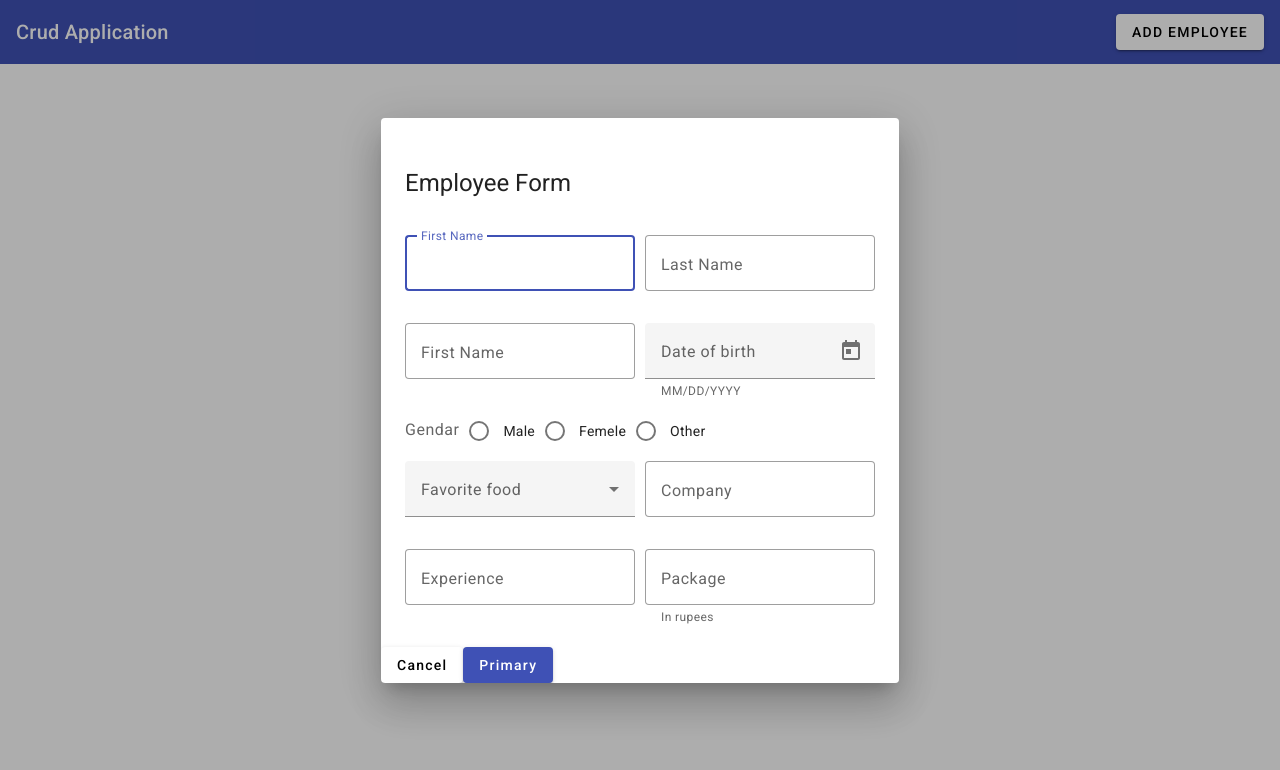
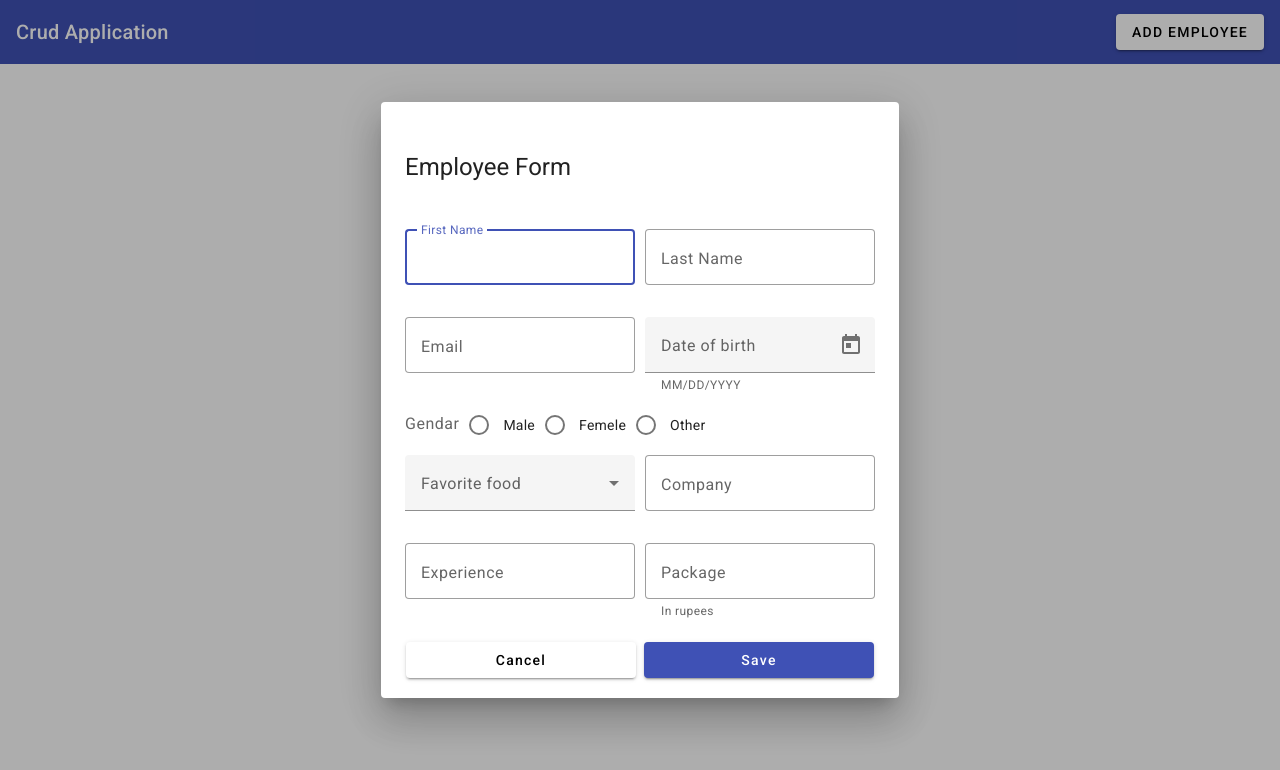
Before and after one commit to balldev1/Learn-AngularCRUD, an Angular app: page / in a window 1280 px wide. Both pictures are taken after a click on the button "ADD EMPLOYEE". Shown: the top 770 px of the page. Built offline with nearby package versions, Linux system fonts and the light colour scheme.

Commit message:
formGroup

```diff
--- a/src/app/app.module.ts
+++ b/src/app/app.module.ts
@@ -8,7 +8,7 @@ import {MatIconModule} from '@angular/material/icon';
 import {MatButtonModule} from '@angular/material/button';
 import {MatToolbarModule} from '@angular/material/toolbar';
 import { EmpAddEditComponent } from './emp-add-edit/emp-add-edit.component';
-import {MatDialogContent, MatDialogTitle} from "@angular/material/dialog";
+import {MatDialogActions, MatDialogContent, MatDialogTitle} from "@angular/material/dialog";
 import {MatInput} from "@angular/material/input";
 import {MatInputModule} from '@angular/material/input';
 import {MatFormFieldModule} from '@angular/material/form-field';
@@ -16,6 +16,7 @@ import {MatDatepickerModule} from '@angular/material/datepicker';
 import {provideNativeDateAdapter} from '@angular/material/core';
 import {MatRadioModule} from '@angular/material/radio';
 import {MatSelectModule} from '@angular/material/select';
+import { ReactiveFormsModule } from '@angular/forms';
 
 @NgModule({
   declarations: [
@@ -26,7 +27,7 @@ import {MatSelectModule} from '@angular/material/select';
     BrowserModule,
     AppRoutingModule,
     MatToolbarModule, MatButtonModule, MatIconModule, MatDialogTitle, MatDialogContent, MatInputModule, MatInput,
-    MatFormFieldModule,MatDatepickerModule,MatRadioModule,MatSelectModule
+    MatFormFieldModule, MatDatepickerModule, MatRadioModule, MatSelectModule, MatDialogActions,ReactiveFormsModule
   ],
   providers: [
     provideClientHydration(),
--- a/src/app/emp-add-edit/emp-add-edit.component.html
+++ b/src/app/emp-add-edit/emp-add-edit.component.html
@@ -1,27 +1,35 @@
 <div mat-dialog-title>
   <h1>Employee Form</h1>
 </div>
+<!-- formGroup ใช้ form ของ empform-->
+<!-- input => formControlName="firstName" คือให้ input นี้เก็บค่าที่กรอกเข้ามาไว้ที่ firstname ใน empform.firstname-->
+<!-- https://angular.io/guide/reactive-forms -->
+<form [formGroup]="empForm" (ngSubmit)="onFormSubmit()">
 <div mat-dialog-content class="content">
 
   <div class="row">
     <mat-form-field appearance="outline">
       <mat-label>First Name</mat-label>
-      <input matInput type="text" placeholder="Ex. Technical">
+      <input formControlName="firstName"
+             matInput type="text" placeholder="Ex. Technical">
     </mat-form-field>
     <mat-form-field appearance="outline">
       <mat-label>Last Name</mat-label>
-      <input matInput placeholder="Ex. Babaji">
+      <input formControlName="lastName"
+        matInput placeholder="Ex. Babaji">
     </mat-form-field>
   </div>
 
   <div class="row">
     <mat-form-field appearance="outline">
-      <mat-label>First Name</mat-label>
-      <input matInput type="text" placeholder="Ex. test@gmail.com">
+      <mat-label>Email</mat-label>
+      <input formControlName="email"
+        matInput type="text" placeholder="Ex. test@gmail.com">
     </mat-form-field>
     <mat-form-field>
       <mat-label>Date of birth</mat-label>
-      <input matInput [matDatepicker]="picker">
+      <input formControlName="dob"
+        matInput [matDatepicker]="picker">
       <mat-hint>MM/DD/YYYY</mat-hint>
       <mat-datepicker-toggle matIconSuffix [for]="picker"></mat-datepicker-toggle>
       <mat-datepicker #picker></mat-datepicker>
@@ -29,7 +37,8 @@
   </div>
 
   <div class="row">
-    <mat-radio-group aria-label="Select an option">
+    <mat-radio-group formControlName="gender"
+      aria-label="Select an option">
       <mat-label>Gendar</mat-label>
       <mat-radio-button value="male">Male</mat-radio-button>
       <mat-radio-button value="femele">Femele</mat-radio-button>
@@ -40,7 +49,8 @@
   <div class="row">
     <mat-form-field appearance="fill">
       <mat-label>Favorite food</mat-label>
-      <mat-select >
+      <mat-select formControlName="education"
+      >
         <mat-option *ngFor="let val of education" [value]="val">
           {{val}}
         </mat-option>
@@ -48,25 +58,29 @@
     </mat-form-field>
     <mat-form-field appearance="outline">
       <mat-label>Company</mat-label>
-      <input matInput placeholder="Ex. Google">
+      <input formControlName="company"
+        matInput placeholder="Ex. Google">
     </mat-form-field>
   </div>
 
   <div class="row">
     <mat-form-field appearance="outline">
       <mat-label>Experience</mat-label>
-      <input matInput placeholder="Ex. 4" type="number">
+      <input  formControlName="experience"
+        matInput placeholder="Ex. 4" type="number">
     </mat-form-field>
     <mat-form-field appearance="outline">
       <mat-label>Package</mat-label>
-      <input matInput placeholder="Ex. 12" type="number">
+      <input  formControlName="package"
+        matInput placeholder="Ex. 12" type="number">
       <!--  คำแนะนำ   -->
       <mat-hint>In rupees</mat-hint>
     </mat-form-field>
   </div>
 
 </div>
-<div>
-  <button mat-raised-button>Cancel</button>
-  <button mat-raised-button color="primary">Primary</button>
+<div mat-dialog-actions class="action">
+  <button mat-raised-button >Cancel</button>
+  <button mat-raised-button color="primary" type="submit">Save</button>
 </div>
+</form>
--- a/src/app/emp-add-edit/emp-add-edit.component.scss
+++ b/src/app/emp-add-edit/emp-add-edit.component.scss
@@ -10,3 +10,10 @@
     width: 100%;
   }
 }
+
+.action{
+  padding: 0px 25px 20px;
+  button{
+    flex: 1;
+  }
+}
--- a/src/app/emp-add-edit/emp-add-edit.component.ts
+++ b/src/app/emp-add-edit/emp-add-edit.component.ts
@@ -1,4 +1,5 @@
 import { Component } from '@angular/core';
+import {FormBuilder, FormGroup} from "@angular/forms";
 
 @Component({
   selector: 'app-emp-add-edit',
@@ -7,6 +8,9 @@ import { Component } from '@angular/core';
 })
 export class EmpAddEditComponent {
 
+  // formGroup
+  empForm: FormGroup ;
+
   // ส่งออกตัวแปร education[string]
   education: string[] = [
     'Matric',
@@ -14,5 +18,25 @@ export class EmpAddEditComponent {
     'Intermediate',
     'Graduate',
     'Post Graduate'
-  ]
+  ];
+
+  constructor(private _fb: FormBuilder) {
+    this.empForm = this._fb.group({
+      firstName:'',
+      lastName:'',
+      email:'',
+      dob:'',
+      gender:'',
+      education:'',
+      company:'',
+      experience:'',
+      package:'',
+    });
+  }
+
+  onFormSubmit(){
+    if(this.empForm.value){
+      console.log(this.empForm.value);
+    }
+  }
 }
```
